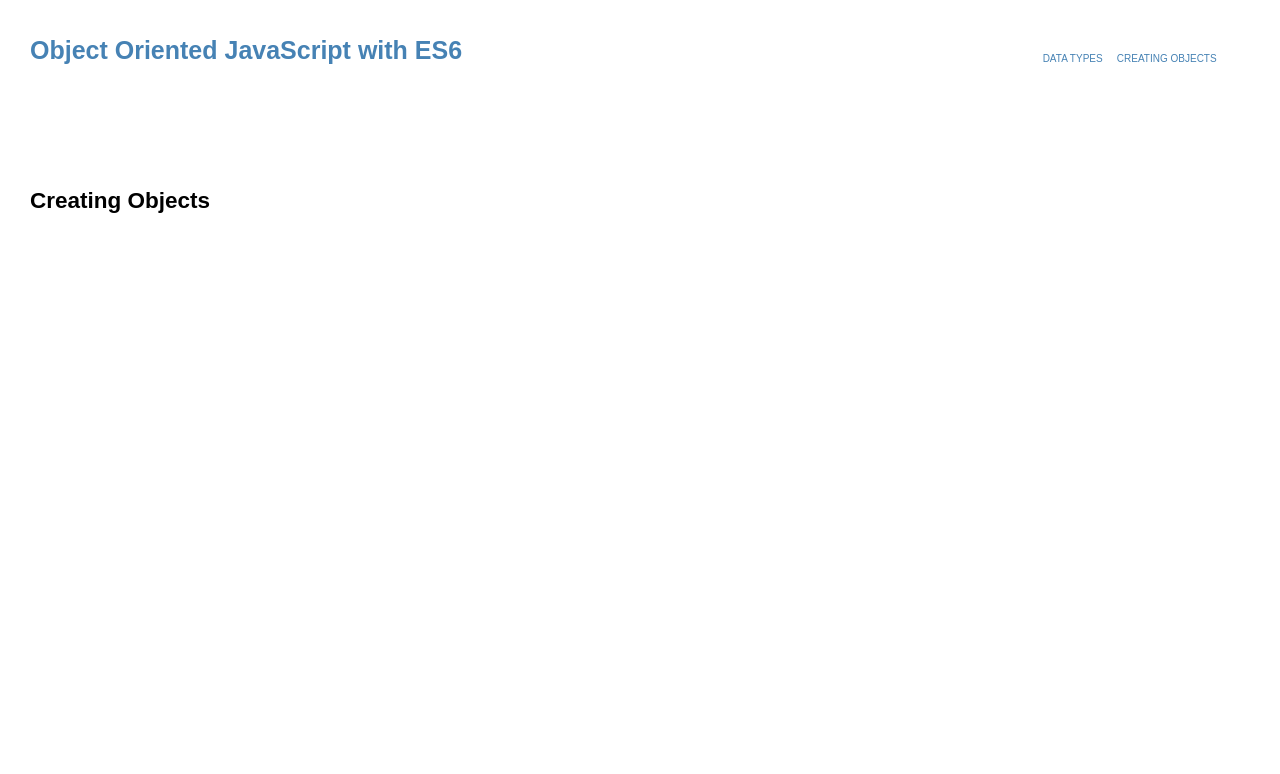
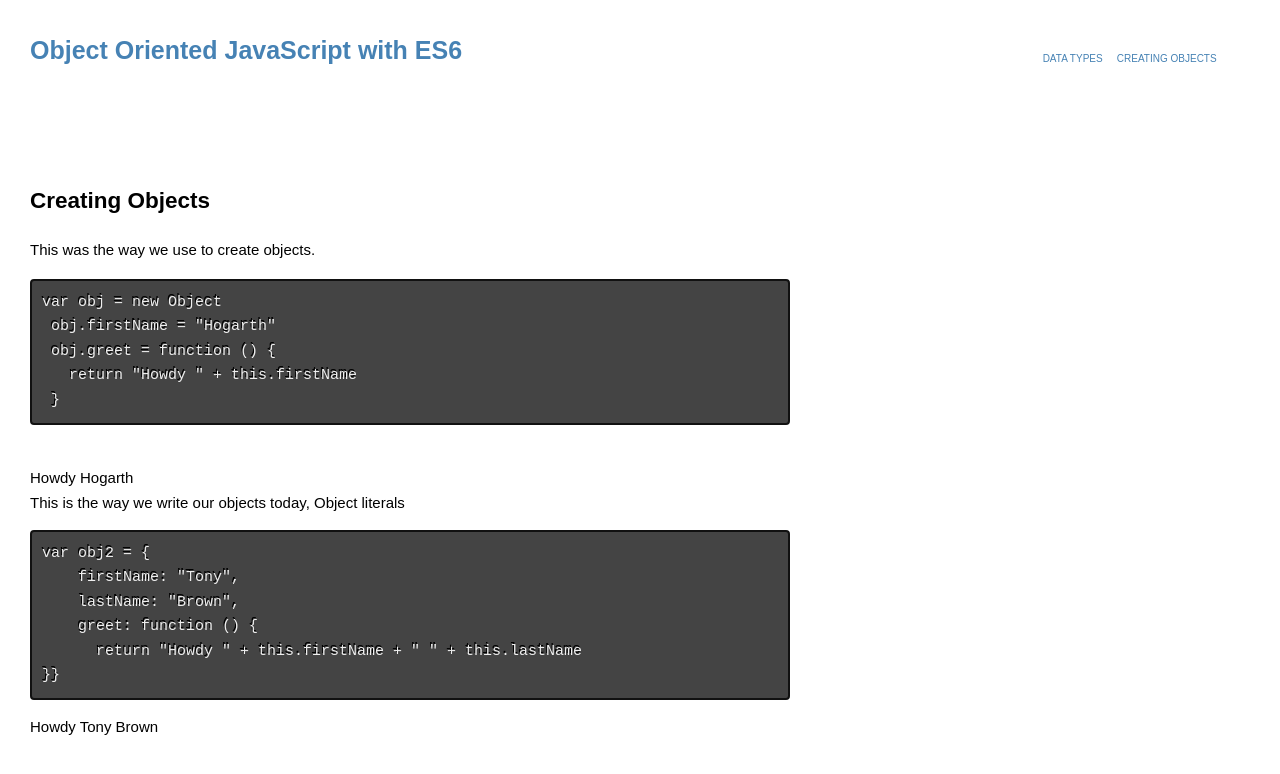
Before and after one commit to anthonybrown/OOP-ES6, a plain HTML site: page create-objects.html in a window 1280 px wide. Drawn offline with Linux system fonts and the light colour scheme.

Commit message:
create objects with object literals

```diff
--- a/css/style.css
+++ b/css/style.css
@@ -123,16 +123,17 @@ hr {
 
 pre {
 	width: 70%;
-	max-width: 700px;
-	min-width: 300px;
+	max-width: 760px;
+	min-width: 320px;
 	overflow: scroll;
   font-family: monospace, monospace; /* 1 */
   font-size: 1em; /* 2 */
   background-color: #444;
-  color: #c0c0c0;
+  color: rgb(239, 239, 239);
   padding: 1rem;
   border-radius: 4px;
   border: 2px solid #111;
+  text-shadow: -1px -2px 0 #000;
 }
 
 /* Text-level semantics
--- a/js/object.js
+++ b/js/object.js
@@ -1 +1,27 @@
+var result = document.getElementById('result')
 var obj = new Object()
+
+obj.firstName = 'Hogarth'
+obj.greet = function () {
+	return 'Howdy ' + this.firstName
+}
+
+console.log(obj.greet())
+result.innerHTML += 'This was the way we use to create objects.<code><pre>\
+var obj = new Object<br> obj.firstName = "Hogarth"<br> obj.greet = function () {\
+<br> &nbsp;&nbsp;return "Howdy " + this.firstName <br>&nbsp;}</pre></code><br />'
+result.innerHTML += obj.greet() + '<br />'
+
+result.innerHTML += 'This is the way we write our objects today, Object literals<br>'
+
+var obj2 = {
+	firstName: 'Tony',
+	lastName: 'Brown',
+	greet: function () {
+		return 'Howdy ' + this.firstName + ' ' + this.lastName
+	}
+}
+result.innerHTML += '<code><pre>var obj2 = {<br> &nbsp;&nbsp; firstName: "Tony",<br>\
+ &nbsp;&nbsp; lastName: "Brown",<br> &nbsp;&nbsp; greet: function () {<br> &nbsp;&nbsp;&nbsp; \
+ return "Howdy " + this.firstName + " " + this.lastName<br />}}'
+result.innerHTML += obj2.greet()
```
